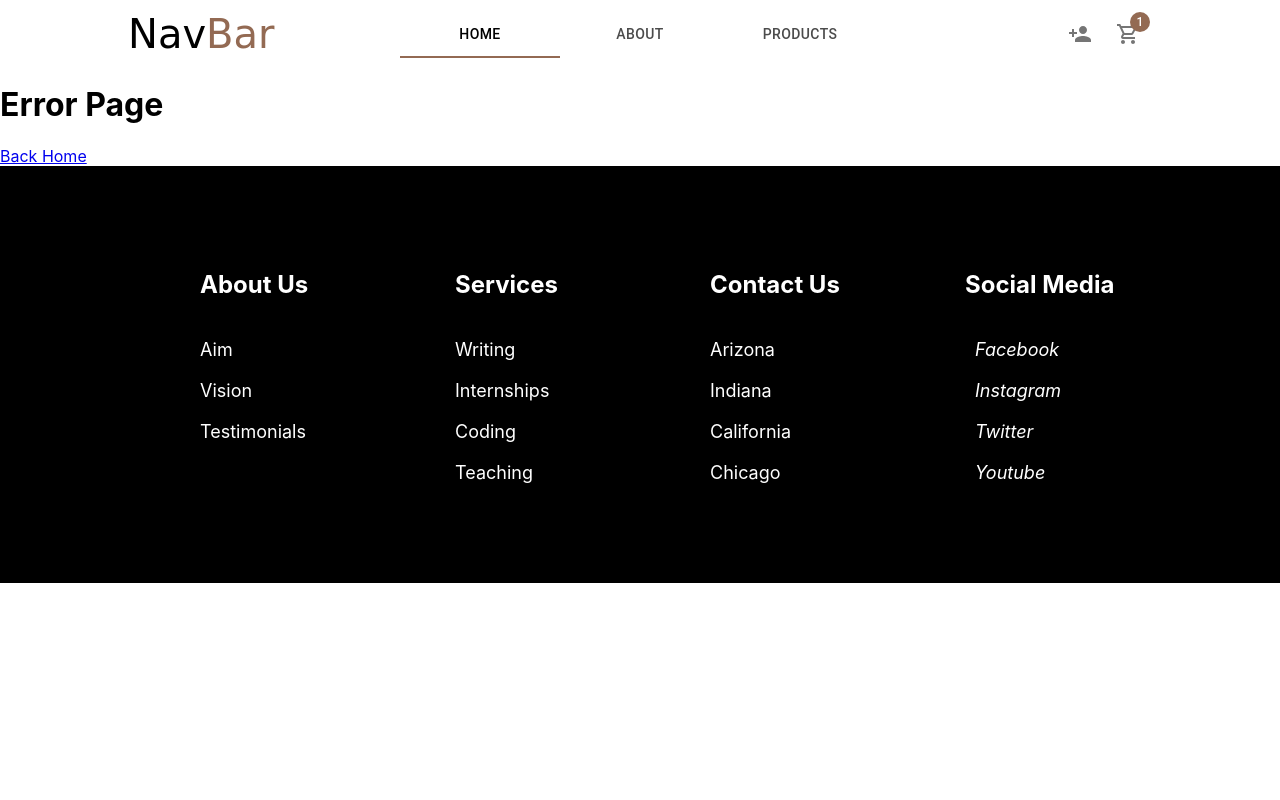
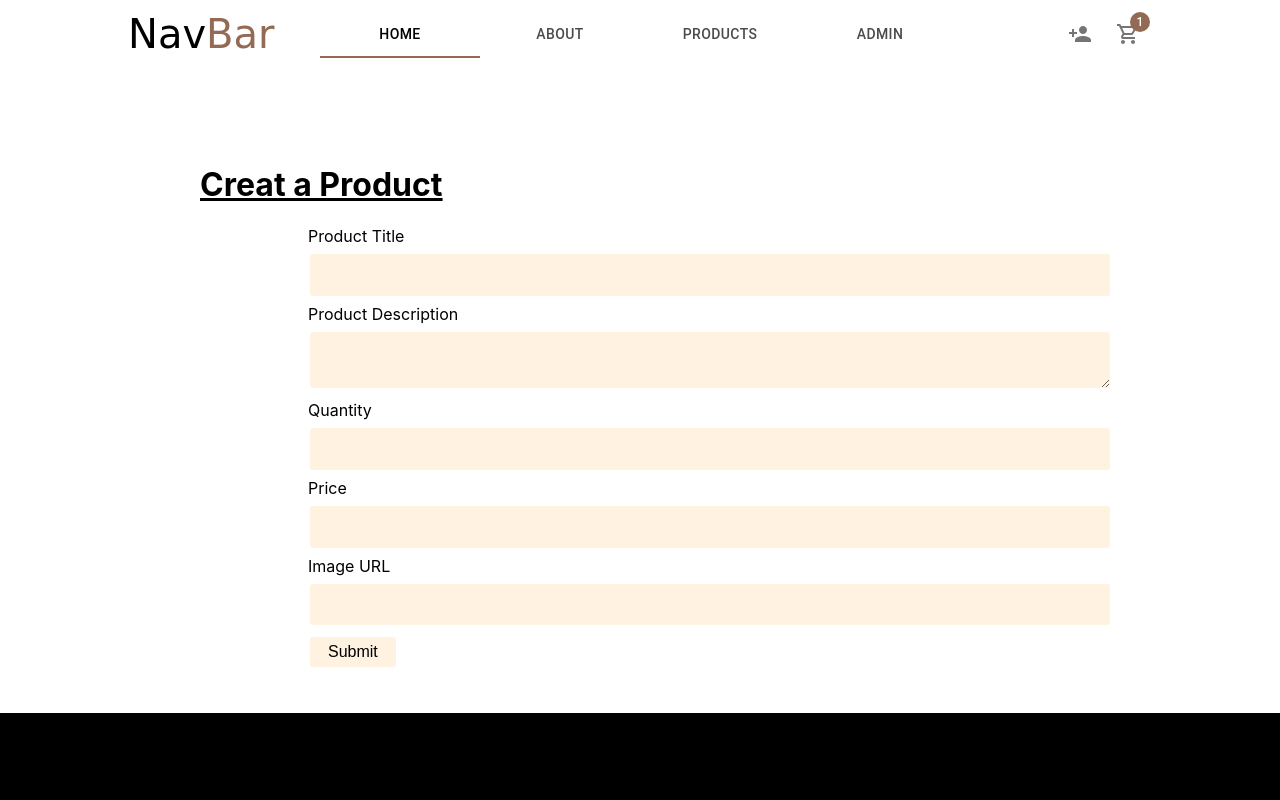
Before and after one commit to yasditta/ecommerce-app-client, a React (Create React App) app: page /admin in a window 1280 px wide. Shown: the top 800 px of the page. Built offline with nearby package versions, Linux system fonts and the light colour scheme.

Commit message:
added the admin page

```diff
--- a/Home.js
+++ b/Home.js
@@ -9,10 +9,9 @@ const Home = () => {
       <div className="wrapper">
         <div className="slideShow">Slide show</div>
         <div className="fashionpics">
-         <h3>Fashion section</h3>
+          <h3>Fashion section</h3>
           <img src={picOne} alt="fashion" />
           <img src={picTwo} alt="man1" />
-
         </div>
         <div className="filler"></div>
         <div className="heroTwo">second hero section</div>
--- a/src/App.js
+++ b/src/App.js
@@ -1,14 +1,15 @@
-import React from 'react'
-import { BrowserRouter as Router, Switch, Route } from 'react-router-dom'
+import React from "react";
+import { BrowserRouter as Router, Switch, Route } from "react-router-dom";
 
-import Home from './components/Home/Home'
-import About from './components/About'
-import Error from './components/Error'
-import Cart from './components/Cart'
-import Auth from './components/Auth'
-import Navbar from './components/Navbar/Navbar'
-import Footer from './components/Footer/Footer'
-import Collection from './components/Collection'
+import Home from "./components/Home/Home";
+import About from "./components/About";
+import Error from "./components/Error";
+import Cart from "./components/Cart";
+import Auth from "./components/Auth";
+import Navbar from "./components/Navbar/Navbar";
+import Footer from "./components/Footer/Footer";
+import Collection from "./components/Collection";
+import Admin from "./pages/admin/Admin";
 
 function App() {
   return (
@@ -16,28 +17,31 @@ function App() {
       <Router>
         <Navbar />
         <Switch>
-          <Route exact path='/'>
+          <Route exact path="/">
             <Home />
           </Route>
-          <Route path='/about'>
+          <Route path="/about">
             <About />
           </Route>
-          <Route exact path='/cart'>
+          <Route exact path="/cart">
             <Cart />
           </Route>
-          <Route exact path='/auth'>
+          <Route exact path="/auth">
             <Auth />
           </Route>
-          <Route path='/product'>
+          <Route path="/product">
             <Collection />
           </Route>
-          <Route path='*'>
+          <Route path="/admin">
+            <Admin />
+          </Route>
+          <Route path="*">
             <Error />
           </Route>
         </Switch>
         <Footer />
       </Router>
     </main>
-  )
+  );
 }
-export default App
+export default App;
--- a/src/components/Navbar/Navbar.js
+++ b/src/components/Navbar/Navbar.js
@@ -1,26 +1,44 @@
-import React, {useState} from 'react';
-import { Link } from 'react-router-dom';
-import { Badge, Tabs,Tab, IconButton, ListItem, SwipeableDrawer, ListItemText, Divider, ListItemIcon } from '@material-ui/core';
+import React, { useState } from "react";
+import { Link } from "react-router-dom";
+import {
+  Badge,
+  Tabs,
+  Tab,
+  IconButton,
+  ListItem,
+  SwipeableDrawer,
+  ListItemText,
+  Divider,
+  ListItemIcon,
+} from "@material-ui/core";
 
-import { ShoppingCartOutlined } from '@material-ui/icons';
-import PersonAddIcon from '@material-ui/icons/PersonAdd';
-import MenuIcon from '@material-ui/icons/Menu';
-import { createTheme, ThemeProvider } from '@material-ui/core/styles';
-import ChevronRightIcon from '@material-ui/icons/ChevronRight';
-import InfoIcon from '@material-ui/icons/Info';
-import HomeIcon from '@material-ui/icons/Home';
-import HighQualityIcon from '@material-ui/icons/HighQuality';
+import { ShoppingCartOutlined } from "@material-ui/icons";
+import PersonAddIcon from "@material-ui/icons/PersonAdd";
+import MenuIcon from "@material-ui/icons/Menu";
+import { createTheme, ThemeProvider } from "@material-ui/core/styles";
+import ChevronRightIcon from "@material-ui/icons/ChevronRight";
+import InfoIcon from "@material-ui/icons/Info";
+import HomeIcon from "@material-ui/icons/Home";
+import HighQualityIcon from "@material-ui/icons/HighQuality";
 
-import { Container, Wrapper, Left, Title, Center, Right, MenuItem, Burger } from './styles';
-
+import {
+  Container,
+  Wrapper,
+  Left,
+  Title,
+  Center,
+  Right,
+  MenuItem,
+  Burger,
+} from "./styles";
 
 const theme = createTheme({
   palette: {
     primary: {
-                    main: '#936a53',
+      main: "#936a53",
     },
     secondary: {
-                    main: '#000',
+      main: "#000",
     },
   },
 });
@@ -29,7 +47,7 @@ function Navbar() {
   const [value, setValue] = useState(0);
   const [isOpen, setIsOpen] = useState(false);
 
-    const handleChange = (e,value) => {
+  const handleChange = (e, value) => {
     setValue(value);
   };
   const handleDrawerOpen = () => {
@@ -37,73 +55,94 @@ function Navbar() {
   };
 
   const handleDrawerClose = (event) => {
-        if (event && (event.key === 'Tab' || event.key === 'Shift')) {
+    if (event && (event.key === "Tab" || event.key === "Shift")) {
       return;
     }
-        setIsOpen(false)
+    setIsOpen(false);
   };
 
   const list = [
-        { id: 0, text: "Home", route: "/", icon: <HomeIcon/>},
-        { id: 1, text: "About", route: "/about",icon: <InfoIcon/>},
-        { id: 2, text: "Products", route: "/product", icon: <HighQualityIcon/>}
+    { id: 0, text: "Home", route: "/", icon: <HomeIcon /> },
+    { id: 1, text: "About", route: "/about", icon: <InfoIcon /> },
+    { id: 2, text: "Products", route: "/product", icon: <HighQualityIcon /> },
+    { id: 3, text: "Admin", route: "/admin", icon: <HighQualityIcon /> },
   ];
   return (
     <ThemeProvider theme={theme}>
       <Container>
         <Wrapper>
           <Left>
-                    <Title>Nav<span style={{color: '#936a53'}}>Bar</span></Title>
+            <Title>
+              Nav<span style={{ color: "#936a53" }}>Bar</span>
+            </Title>
           </Left>
           <Center>
-                    <Tabs indicatorColor="primary" value={value} onChange={handleChange}>
-                        {list.map((item,index) => {
-                            const {id,text,route} = item;
-                            return(
-                                <Tab value={id} component={Link} to={route} label={text}/>
-                            )
+            <Tabs
+              indicatorColor="primary"
+              value={value}
+              onChange={handleChange}
+            >
+              {list.map((item, index) => {
+                const { id, text, route } = item;
+                return (
+                  <Tab value={id} component={Link} to={route} label={text} />
+                );
               })}
             </Tabs>
           </Center>
           <Right>
             <MenuItem>
               <IconButton component={Link} to="/auth">
-                            <PersonAddIcon/>
+                <PersonAddIcon />
               </IconButton>
             </MenuItem>
             <MenuItem>
               <IconButton component={Link} to="/cart">
-                            <Badge badgeContent={1}color="primary">
-                                <ShoppingCartOutlined/>
+                <Badge badgeContent={1} color="primary">
+                  <ShoppingCartOutlined />
                 </Badge>
               </IconButton>
             </MenuItem>
             <Burger>
-                        <IconButton onClick={handleDrawerOpen} aria-label="open drawer" >
+              <IconButton onClick={handleDrawerOpen} aria-label="open drawer">
                 <MenuIcon />
               </IconButton>
             </Burger>
           </Right>
         </Wrapper>
-            <SwipeableDrawer anchor='right' open={isOpen} onClose={handleDrawerClose}  swipeAreaWidth={50} >
-                                    <IconButton onClick={handleDrawerClose} style={{color: '#936a53'}}>
+        <SwipeableDrawer
+          anchor="right"
+          open={isOpen}
+          onClose={handleDrawerClose}
+          swipeAreaWidth={50}
+        >
+          <IconButton onClick={handleDrawerClose} style={{ color: "#936a53" }}>
             <ChevronRightIcon />
           </IconButton>
-                                    <Divider/>
-                                    {list.map((item,index) => {
-                                        const {id,text,route,icon} = item;
+          <Divider />
+          {list.map((item, index) => {
+            const { id, text, route, icon } = item;
             return (
-                                            <ListItem button key={id} component={Link} to={route} onClick={handleDrawerClose}>
-                                                {icon && <ListItemIcon style={{color: '#936a53'}}>{icon}</ListItemIcon>}
-                                                <ListItemText primary={text}/>
+              <ListItem
+                button
+                key={id}
+                component={Link}
+                to={route}
+                onClick={handleDrawerClose}
+              >
+                {icon && (
+                  <ListItemIcon style={{ color: "#936a53" }}>
+                    {icon}
+                  </ListItemIcon>
+                )}
+                <ListItemText primary={text} />
               </ListItem>
-                                        )
+            );
           })}
-
         </SwipeableDrawer>
       </Container>
     </ThemeProvider>
   );
-};
+}
 
 export default Navbar;
--- /dev/null
+++ b/src/pages/admin/Admin.js
@@ -0,0 +1,51 @@
+import { useState } from "react";
+import {
+  Box,
+  Container,
+  Title,
+  InputText,
+  InputNumber,
+  Label,
+  Button,
+  TextArea,
+  Form,
+  ErrorMessage,
+} from "./adminStyles";
+
+const Admin = () => {
+  const [errMsg, setErrmsg] = useState(false);
+
+  const formSubmitted = (e) => {
+    e.preventDefault();
+    const formData = {
+      title: e.target[0].value,
+      description: e.target[1].value,
+      quantity: e.target[2].value,
+      price: e.target[3].value,
+      image: e.target[4].value,
+    };
+  };
+  return (
+    <Box>
+      <Container>
+        <Title>Creat a Product</Title>
+        <Form onSubmit={formSubmitted}>
+          {errMsg ? <ErrorMessage id="errorMessage"></ErrorMessage> : ""}
+          <Label htmlFor="title">Product Title</Label>
+          <InputText type="text" id="title" name="title" />
+          <Label htmlFor="description">Product Description</Label>
+          <TextArea type="text" id="description" />
+          <Label htmlFor="quantity">Quantity</Label>
+          <InputNumber type="number" min="0" id="quantity" />
+          <Label htmlFor="price">Price</Label>
+          <InputNumber type="number" min="0" id="price" />
+          <Label htmlFor="imageURL">Image URL</Label>
+          <InputText type="text" id="imageURL" />
+          <Button type="submit">Submit</Button>
+        </Form>
+      </Container>
+    </Box>
+  );
+};
+
+export default Admin;
--- /dev/null
+++ b/src/pages/admin/adminStyles.js
@@ -0,0 +1,99 @@
+import styled from "styled-components";
+
+const bgColor = "#fff2e0";
+const width = "100%";
+
+export const Box = styled.div`
+  padding: 80px 60px;
+  position: relative;
+  width: 100%;
+
+  @media (max-width: 1000px) {
+    padding: 70px 30px;
+  }
+`;
+
+export const Container = styled.div`
+  display: flex;
+  flex-direction: column;
+  justify-content: center;
+  max-width: 1000px;
+  margin: 0 auto;
+`;
+
+export const Title = styled.h1`
+  text-decoration: underline;
+`;
+
+export const InputText = styled.input`
+  padding: 1em;
+  margin: 8px 10px;
+  color: black;
+  background: ${bgColor};
+  border: none;
+  border-radius: 3px;
+  width: ${width};
+  display: inline-block;
+  box-sizing: border-box;
+`;
+
+export const TextArea = styled.textarea`
+  padding: 1em;
+  margin: 8px 10px;
+  color: black;
+  background: ${bgColor};
+  border: none;
+  border-radius: 3px;
+  width: ${width};
+  display: inline-block;
+  box-sizing: border-box;
+`;
+export const InputNumber = styled.input`
+  padding: 1em;
+  margin: 8px 10px;
+  color: black;
+  background: ${bgColor};
+  border: none;
+  border-radius: 3px;
+  width: ${width};
+  display: inline-block;
+  box-sizing: border-box;
+`;
+
+export const Label = styled.label`
+  padding: 0.5em;
+`;
+
+export const Button = styled.button`
+  background: ${bgColor};
+  color: black;
+  font-size: 1em;
+  margin: 1em 10px;
+  padding: 0.25em 1em;
+  border: 2px solid ${bgColor};
+  border-radius: 3px;
+  position: absolute;
+  left: 0;
+  bottom: -50px;
+  cursor: pointer;
+
+  &:active {
+    transform: scale(0.95);
+  }
+  &:hover {
+    text-decoration: underline;
+  }
+`;
+
+export const Form = styled.form`
+  width: 80%;
+  position: relative;
+  margin: 0 auto;
+`;
+
+export const ErrorMessage = styled.div`
+  background-color: orange;
+  width: 100%;
+  height: 20px;
+  margin-left: 10px;
+`;
```
Also changed, not shown: src/components/Home/Home.js (+40 -40 lines). Lines whose indentation alone changed are shown as unchanged.
